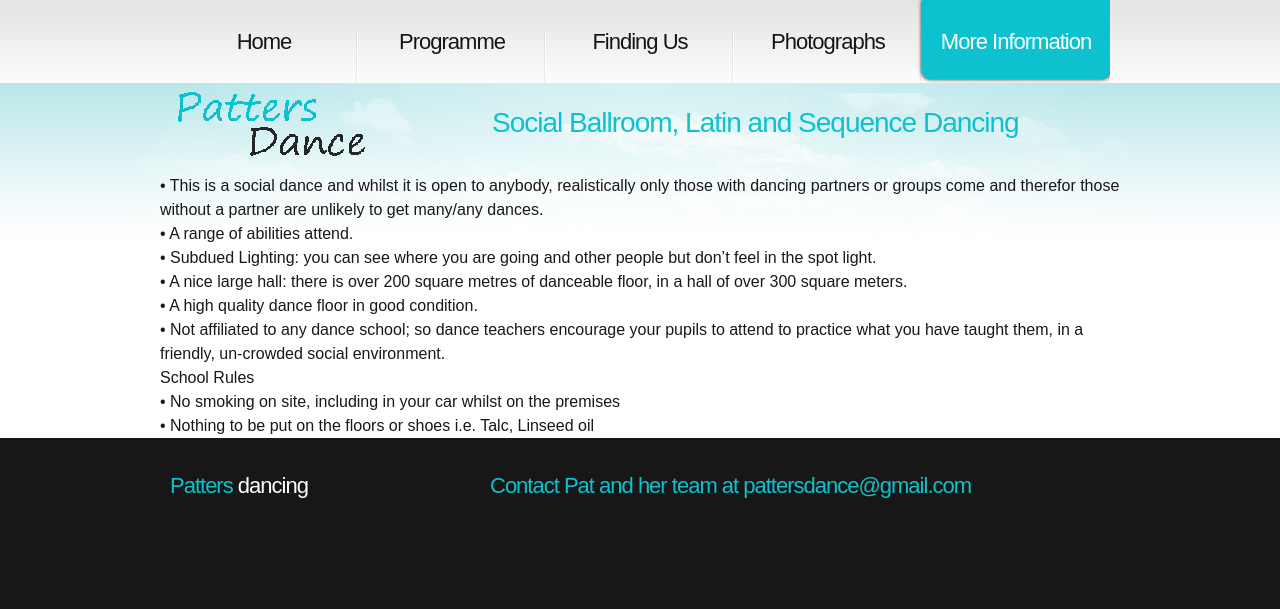
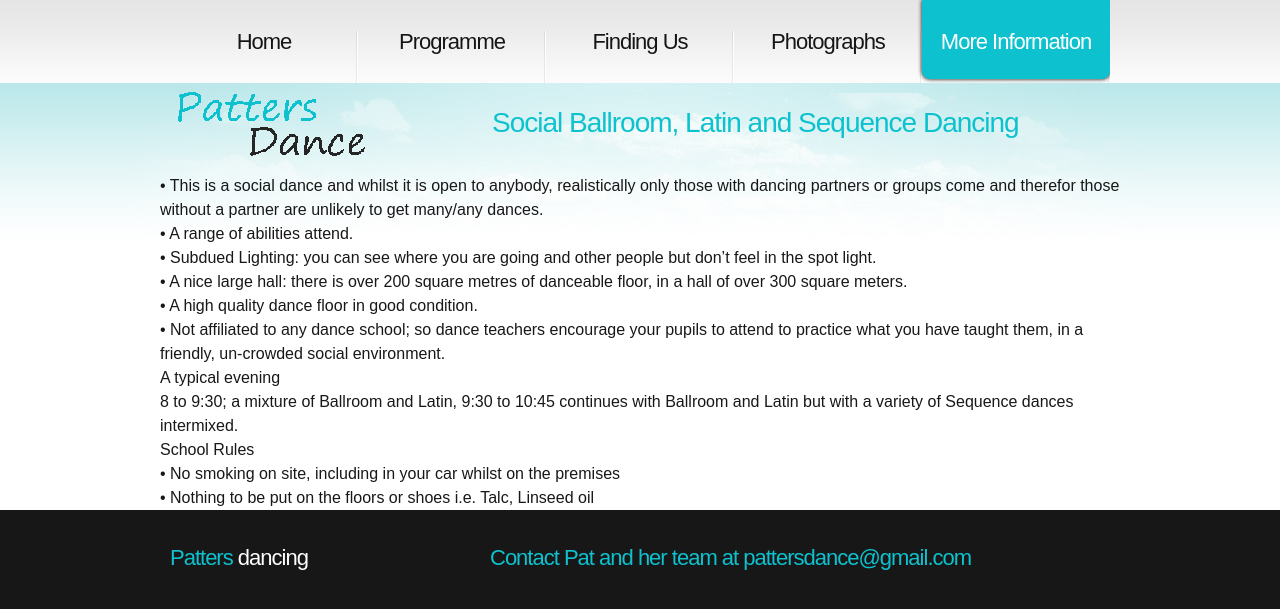
Before and after one commit to ramsayd/patters, a Jekyll site: the page built from 80_information.md, in a window 1280 px wide. Shown: the top 609 px of the page. Built offline with Jekyll 4.4.1, drawn with Linux system fonts in a browser that asks for light colours.

Commit message:
Update 80_information.md

```diff
--- a/80_information.md
+++ b/80_information.md
@@ -13,7 +13,12 @@ permalink: "information.html"
 <li>•	Not affiliated to any dance school; so dance teachers encourage your pupils to attend to practice what you have taught them, in a friendly, un-crowded social environment.</li>
 </ul>
 
-
+<div class="typical-evening-header">
+A typical evening
+</div>
+<ul><li>
+8 to 9:30; a mixture of Ballroom and Latin, 9:30 to 10:45 continues with Ballroom and Latin but with a variety of Sequence dances intermixed.
+</li></ul>
 
 <div class="school-rules-header">
 School Rules
```
